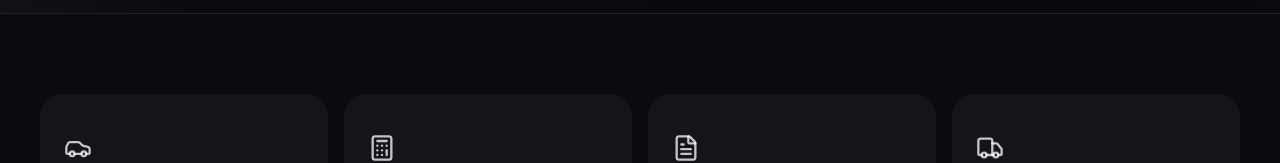
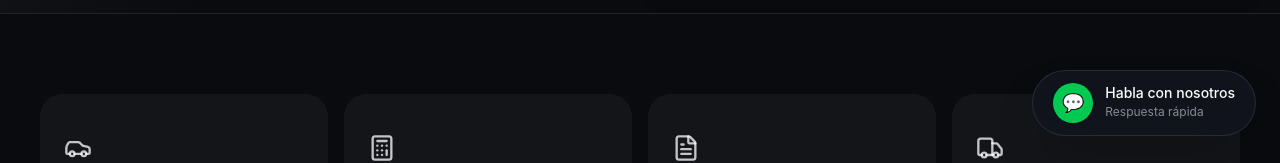
Before and after one commit to ivan172004/nordimp, a Next.js app: page / in a window 1280 px wide. Shown: the part 640-803 px from the top of the page. Built offline with nearby package versions, Linux system fonts and the light colour scheme.

Commit message:
add whatsapp button

```diff
--- a/app/page.tsx
+++ b/app/page.tsx
@@ -331,6 +331,26 @@ export default function NordimpLanding() {
           </div>
         </div>
       </section>
+
+      <a
+  href="https://wa.me/679233784"
+  target="_blank"
+  rel="noopener noreferrer"
+  className="fixed bottom-6 right-6 z-50 flex items-center gap-3 rounded-full border border-white/10 bg-[#11151d]/90 px-5 py-3 text-white shadow-2xl backdrop-blur-xl transition hover:scale-105 hover:bg-[#1a1f2b]"
+>
+  <div className="flex h-10 w-10 items-center justify-center rounded-full bg-green-500">
+    <span className="text-lg">💬</span>
+  </div>
+
+  <div className="hidden sm:block">
+    <p className="text-sm font-medium leading-none">
+      Habla con nosotros
+    </p>
+    <p className="mt-1 text-xs text-white/50">
+      Respuesta rápida
+    </p>
+  </div>
+</a>
     </main>
   );
 }
```
